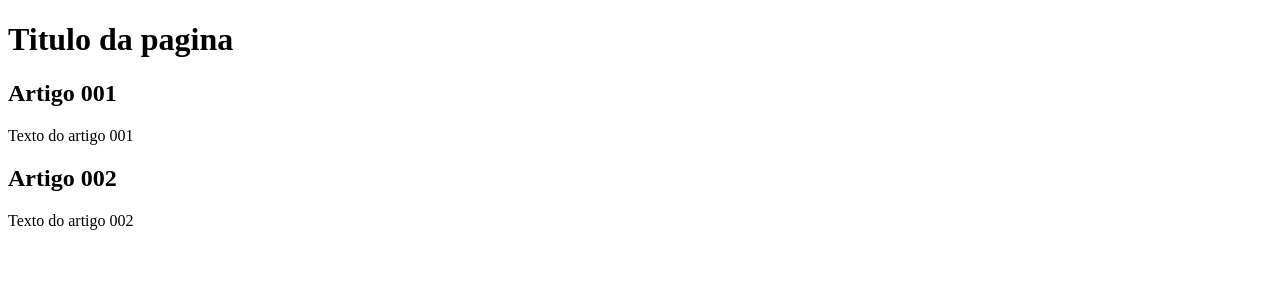
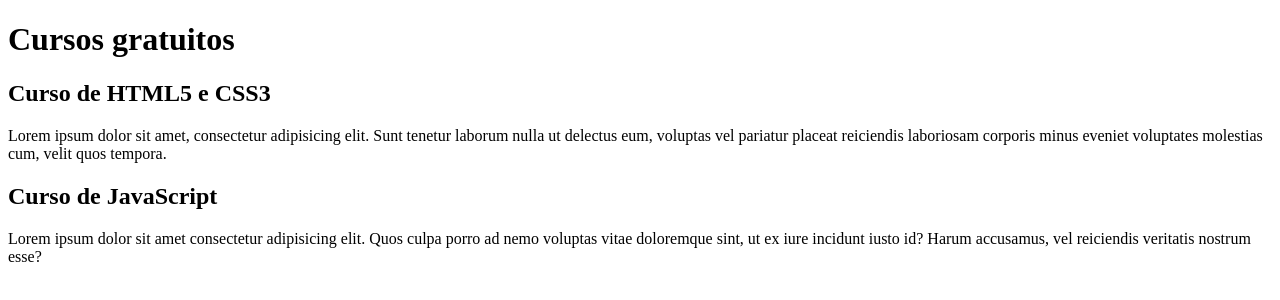
Before and after one commit to jotmar/Projeto-Site, a plain HTML site: page index.html in a window 1280 px wide. Drawn offline with Linux system fonts and the light colour scheme.

Commit message:
Comecei a escrever o conteúdo

```diff
--- a/index.html
+++ b/index.html
@@ -9,16 +9,16 @@
 <body>
     <main>
         <header>
-            <h1>Titulo da pagina</h1>
+            <h1>Cursos gratuitos</h1>
         </header>
         <article>
-            <h2>Artigo 001</h2>
-            <p>Texto do artigo 001</p>
+            <h2>Curso de HTML5 e CSS3</h2>
+            <p>Lorem ipsum dolor sit amet, consectetur adipisicing elit. Sunt tenetur laborum nulla ut delectus eum, voluptas vel pariatur placeat reiciendis laboriosam corporis minus eveniet voluptates molestias cum, velit quos tempora.</p>
         </article>
 
         <article>
-            <h2>Artigo 002</h2>
-            <p>Texto do artigo 002</p>
+            <h2>Curso de JavaScript</h2>
+            <p>Lorem ipsum dolor sit amet consectetur adipisicing elit. Quos culpa porro ad nemo voluptas vitae doloremque sint, ut ex iure incidunt iusto id? Harum accusamus, vel reiciendis veritatis nostrum esse?</p>
         </article>
     </main>
 </body>
```
